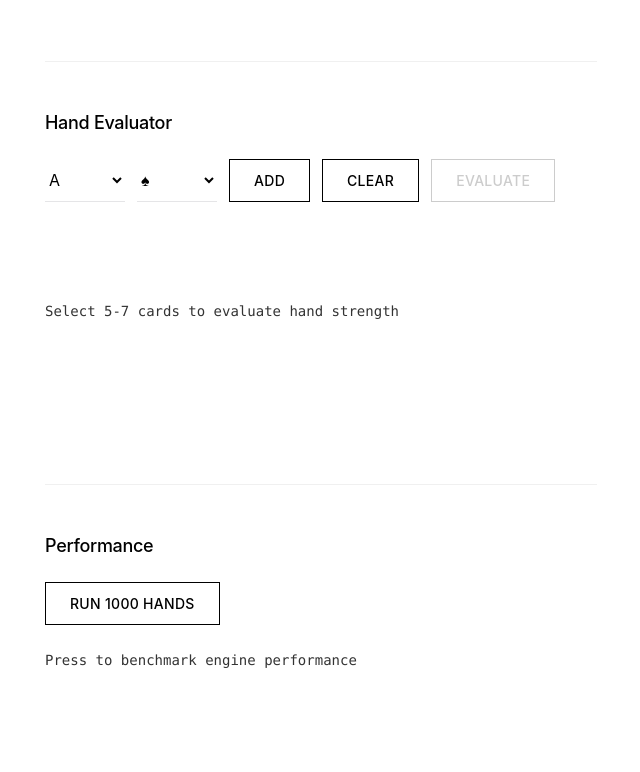
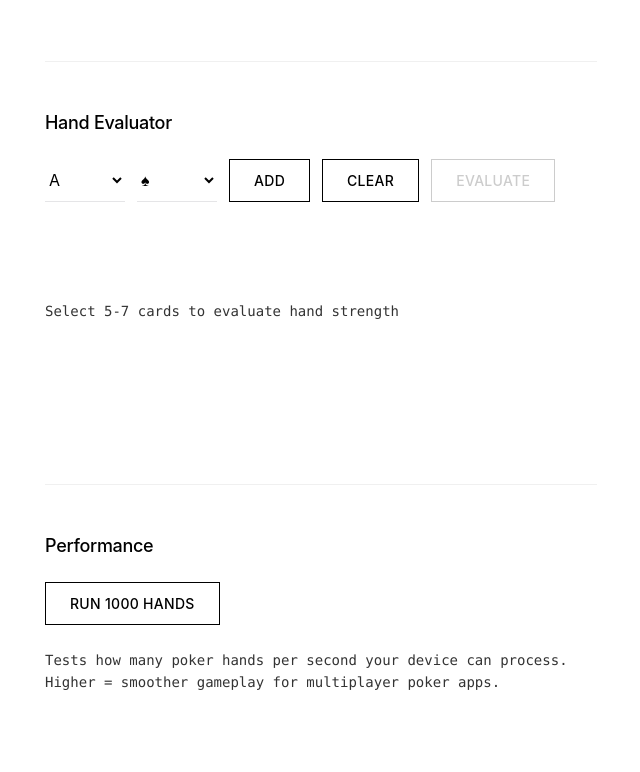
Before and after one commit to yisselda/pokerpocket, a website built with Vite: page demo/index.html in a window 1280 px wide. Shown: the part 384-1156 px from the top of the page, without its empty margins (319-959 px from the left). Built offline with nearby package versions, Linux system fonts and the light colour scheme.

Commit message:
Add info about perf in demo

```diff
--- a/demo/index.html
+++ b/demo/index.html
@@ -272,7 +272,7 @@
         <div class="controls">
             <button onclick="runBenchmark()">Run 1000 Hands</button>
         </div>
-        <div id="benchResult" class="output">Press to benchmark engine performance</div>
+        <div id="benchResult" class="output">Tests how many poker hands per second your device can process. Higher = smoother gameplay for multiplayer poker apps.</div>
     </div>
 
     <script type="module" src="main.js"></script>
```
